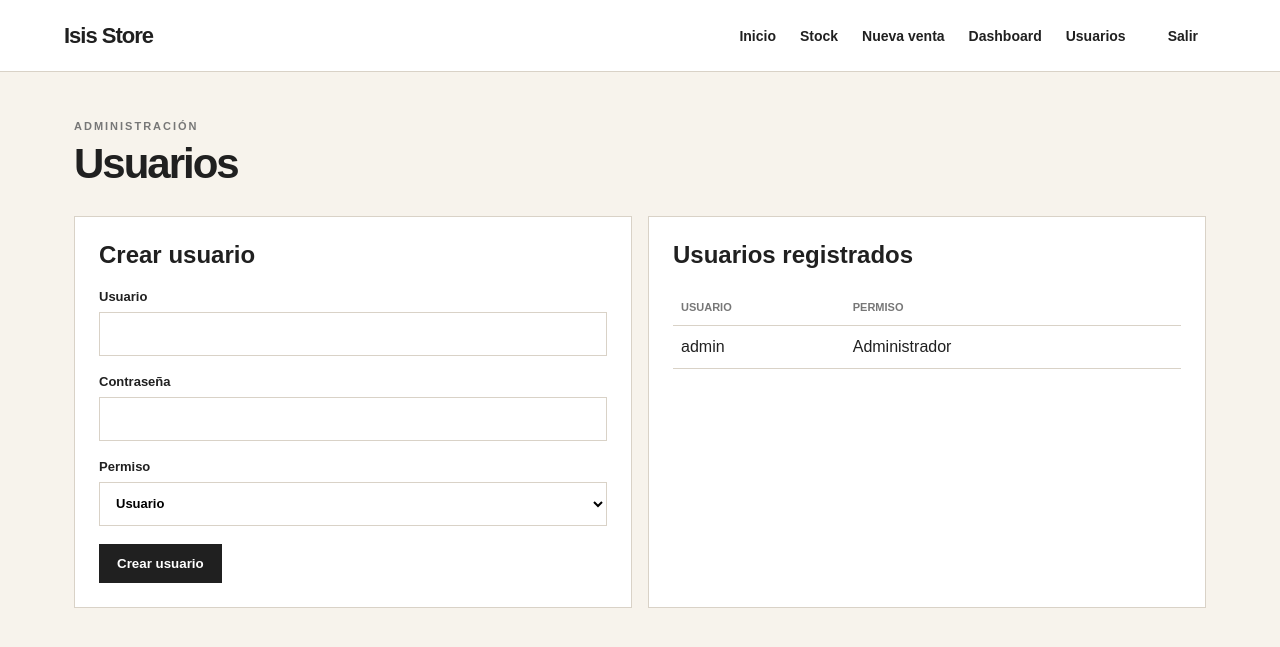
After one commit to n4nbush/Isis_Store, a Flask app: page /users in a window 1280 px wide. The commit adds this page. Shown: the top 647 px of the page. Run offline with Flask 3, Linux system fonts and the light colour scheme; the visitor is signed in with stand-in values (Sample User, id 1); data comes from the database, SQL or seed files in the repository; data that the repository does not hold is empty.

Commit message:
Add sizes and user administration
Co-authored-by: copilot-swe-agent[bot] <198982749+Copilot@users.noreply.github.com>

```diff
--- a/app.py
+++ b/app.py
@@ -51,6 +51,7 @@ def init_db():
             id INTEGER PRIMARY KEY AUTOINCREMENT,
             name TEXT NOT NULL,
             photo TEXT,
+            size TEXT,
             stock INTEGER NOT NULL CHECK (stock >= 0),
             supplier_price REAL NOT NULL CHECK (supplier_price >= 0),
             sale_price REAL NOT NULL CHECK (sale_price >= 0),
@@ -67,6 +68,11 @@ def init_db():
         );
         """
     )
+    product_columns = {
+        row["name"] for row in db.execute("PRAGMA table_info(products)").fetchall()
+    }
+    if "size" not in product_columns:
+        db.execute("ALTER TABLE products ADD COLUMN size TEXT")
     if db.execute("SELECT COUNT(*) FROM users").fetchone()[0] == 0:
         db.execute(
             "INSERT INTO users (username, password_hash, role) VALUES (?, ?, ?)",
@@ -144,6 +150,58 @@ def logout():
     return redirect(url_for("login"))
 
 
+@app.route("/users", methods=["GET", "POST"])
+@admin_required
+def users():
+    db = get_db()
+    if request.method == "POST":
+        username = request.form.get("username", "").strip()
+        password = request.form.get("password", "")
+        role = request.form.get("role", "user")
+        if not username or not password:
+            flash("Completá el usuario y la contraseña.", "error")
+            return redirect(url_for("users"))
+        if role not in ("admin", "user"):
+            flash("El permiso seleccionado no es válido.", "error")
+            return redirect(url_for("users"))
+        if db.execute("SELECT 1 FROM users WHERE username = ?", (username,)).fetchone():
+            flash("Ya existe un usuario con ese nombre.", "error")
+            return redirect(url_for("users"))
+        db.execute(
+            "INSERT INTO users (username, password_hash, role) VALUES (?, ?, ?)",
+            (username, generate_password_hash(password), role),
+        )
+        db.commit()
+        flash("Usuario creado correctamente.", "success")
+        return redirect(url_for("users"))
+    items = db.execute("SELECT id, username, role FROM users ORDER BY username").fetchall()
+    return render_template("users.html", users=items)
+
+
+@app.post("/users/<int:user_id>/delete")
+@admin_required
+def delete_user(user_id):
+    db = get_db()
+    user = db.execute("SELECT * FROM users WHERE id = ?", (user_id,)).fetchone()
+    if user is None:
+        flash("El usuario no existe.", "error")
+        return redirect(url_for("users"))
+    if user["id"] == session["user_id"]:
+        flash("No podés eliminar tu propio usuario.", "error")
+        return redirect(url_for("users"))
+    if user["role"] == "admin":
+        admin_count = db.execute(
+            "SELECT COUNT(*) FROM users WHERE role = 'admin'"
+        ).fetchone()[0]
+        if admin_count <= 1:
+            flash("Debe existir al menos un usuario administrador.", "error")
+            return redirect(url_for("users"))
+    db.execute("DELETE FROM users WHERE id = ?", (user_id,))
+    db.commit()
+    flash("Usuario eliminado.", "success")
+    return redirect(url_for("users"))
+
+
 @app.route("/")
 @login_required
 def home():
@@ -172,6 +230,7 @@ def products():
 def new_product():
     if request.method == "POST":
         name = request.form.get("name", "").strip()
+        size = request.form.get("size", "").strip()
         stock = request.form.get("stock", "")
         supplier_price = request.form.get("supplier_price", "")
         sale_price = request.form.get("sale_price", "")
@@ -179,7 +238,7 @@ def new_product():
             stock_value = int(stock)
             supplier_value = float(supplier_price)
             sale_value = float(sale_price)
-            if not name or stock_value < 0 or supplier_value < 0 or sale_value < 0:
+            if not name or not size or stock_value < 0 or supplier_value < 0 or sale_value < 0:
                 raise ValueError
         except (ValueError, TypeError):
             flash("Completá todos los datos con valores válidos.", "error")
@@ -197,9 +256,9 @@ def new_product():
 
         db = get_db()
         db.execute(
-            "INSERT INTO products (name, photo, stock, supplier_price, sale_price, created_at) "
-            "VALUES (?, ?, ?, ?, ?, ?)",
-            (name, photo_name, stock_value, supplier_value, sale_value, datetime.now().isoformat()),
+            "INSERT INTO products (name, photo, size, stock, supplier_price, sale_price, created_at) "
+            "VALUES (?, ?, ?, ?, ?, ?, ?)",
+            (name, photo_name, size, stock_value, supplier_value, sale_value, datetime.now().isoformat()),
         )
         db.commit()
         flash("Producto cargado correctamente.", "success")
--- a/templates/base.html
+++ b/templates/base.html
@@ -15,6 +15,9 @@
       <a href="{{ url_for('products') }}">Stock</a>
       <a href="{{ url_for('new_sale') }}">Nueva venta</a>
       <a href="{{ url_for('dashboard') }}">Dashboard</a>
+      {% if session.role == 'admin' %}
+      <a href="{{ url_for('users') }}">Usuarios</a>
+      {% endif %}
       <form action="{{ url_for('logout') }}" method="post">
         <input type="hidden" name="csrf_token" value="{{ csrf_token }}">
         <button class="link-button" type="submit">Salir</button>
--- a/templates/login.html
+++ b/templates/login.html
@@ -16,6 +16,5 @@
     </label>
     <button type="submit">Iniciar sesión</button>
   </form>
-  <p class="login-help">Usuario inicial: <strong>admin</strong> · Contraseña: <strong>admin</strong></p>
 </section>
 {% endblock %}
--- a/templates/product_form.html
+++ b/templates/product_form.html
@@ -7,6 +7,9 @@
     <input type="hidden" name="csrf_token" value="{{ csrf_token }}">
     <label>Nombre
       <input name="name" required>
+    </label>
+    <label>Talle
+      <input name="size" placeholder="Ej: S, M, L, XL" required>
     </label>
     <label>Foto <span>(opcional)</span>
       <input type="file" name="photo" accept="image/png,image/jpeg,image/gif,image/webp">
--- a/templates/products.html
+++ b/templates/products.html
@@ -18,6 +18,7 @@
     <div class="product-info">
       <h2>{{ product.name }}</h2>
       <dl>
+        <div><dt>Talle</dt><dd>{{ product.size or '-' }}</dd></div>
         <div><dt>Stock</dt><dd>{{ product.stock }}</dd></div>
         <div><dt>Proveedor</dt><dd>${{ "%.2f"|format(product.supplier_price) }}</dd></div>
         <div><dt>Venta</dt><dd>${{ "%.2f"|format(product.sale_price) }}</dd></div>
--- /dev/null
+++ b/templates/users.html
@@ -0,0 +1,54 @@
+{% extends "base.html" %}
+{% block title %}Usuarios | Isis Store{% endblock %}
+{% block content %}
+<header class="page-header">
+  <div><p class="eyebrow">Administración</p><h1>Usuarios</h1></div>
+</header>
+<section class="dashboard-grid">
+  <div class="panel">
+    <h2>Crear usuario</h2>
+    <form method="post">
+      <input type="hidden" name="csrf_token" value="{{ csrf_token }}">
+      <label>Usuario
+        <input name="username" autocomplete="username" required>
+      </label>
+      <label>Contraseña
+        <input type="password" name="password" autocomplete="new-password" required>
+      </label>
+      <label>Permiso
+        <select name="role" required>
+          <option value="user">Usuario</option>
+          <option value="admin">Administrador</option>
+        </select>
+      </label>
+      <button type="submit">Crear usuario</button>
+    </form>
+  </div>
+  <div class="panel">
+    <h2>Usuarios registrados</h2>
+    <div class="table-wrap">
+      <table>
+        <thead>
+          <tr><th>Usuario</th><th>Permiso</th><th></th></tr>
+        </thead>
+        <tbody>
+          {% for user in users %}
+          <tr>
+            <td>{{ user.username }}</td>
+            <td>{{ 'Administrador' if user.role == 'admin' else 'Usuario' }}</td>
+            <td>
+              {% if user.id != session.user_id %}
+              <form method="post" action="{{ url_for('delete_user', user_id=user.id) }}" onsubmit="return confirm('¿Eliminar este usuario?')">
+                <input type="hidden" name="csrf_token" value="{{ csrf_token }}">
+                <button class="danger" type="submit">Eliminar</button>
+              </form>
+              {% endif %}
+            </td>
+          </tr>
+          {% endfor %}
+        </tbody>
+      </table>
+    </div>
+  </div>
+</section>
+{% endblock %}
```
Also changed, not shown: tests/test_app.py (+25 -0 lines).
